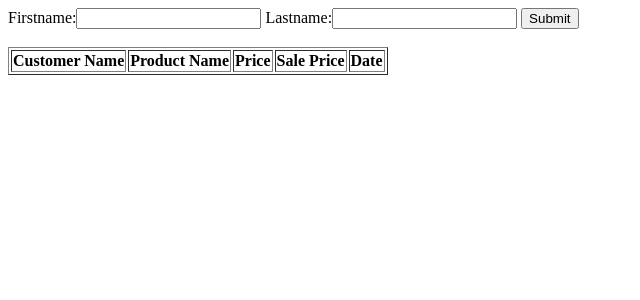
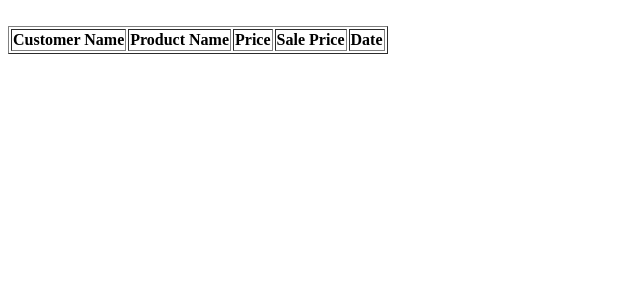
Before and after one commit to emran020/php-project-01, a PHP site: page /orderlist.php in a window 1280 px wide. Shown: the top 300 px of the page, without its empty margins (0-640 px from the left). Run offline with PHP 8.4, Linux system fonts and the light colour scheme; data comes from the database, SQL or seed files in the repository; data that the repository does not hold is empty.

Commit message:
Update: Order lIst remove form

```diff
--- a/orderlist.php
+++ b/orderlist.php
@@ -4,13 +4,7 @@
 <title>Basic MySQLi Commands</title>
 </head>
 <body>
-	<div>
-		<form method="POST" action="add.php">
-			<label>Firstname:</label><input type="text" name="firstname">
-			<label>Lastname:</label><input type="text" name="lastname">
-			<input type="submit" name="add">
-		</form>
-	</div>
+
 	<br>
 	<div>
 		<table border="1">
```
